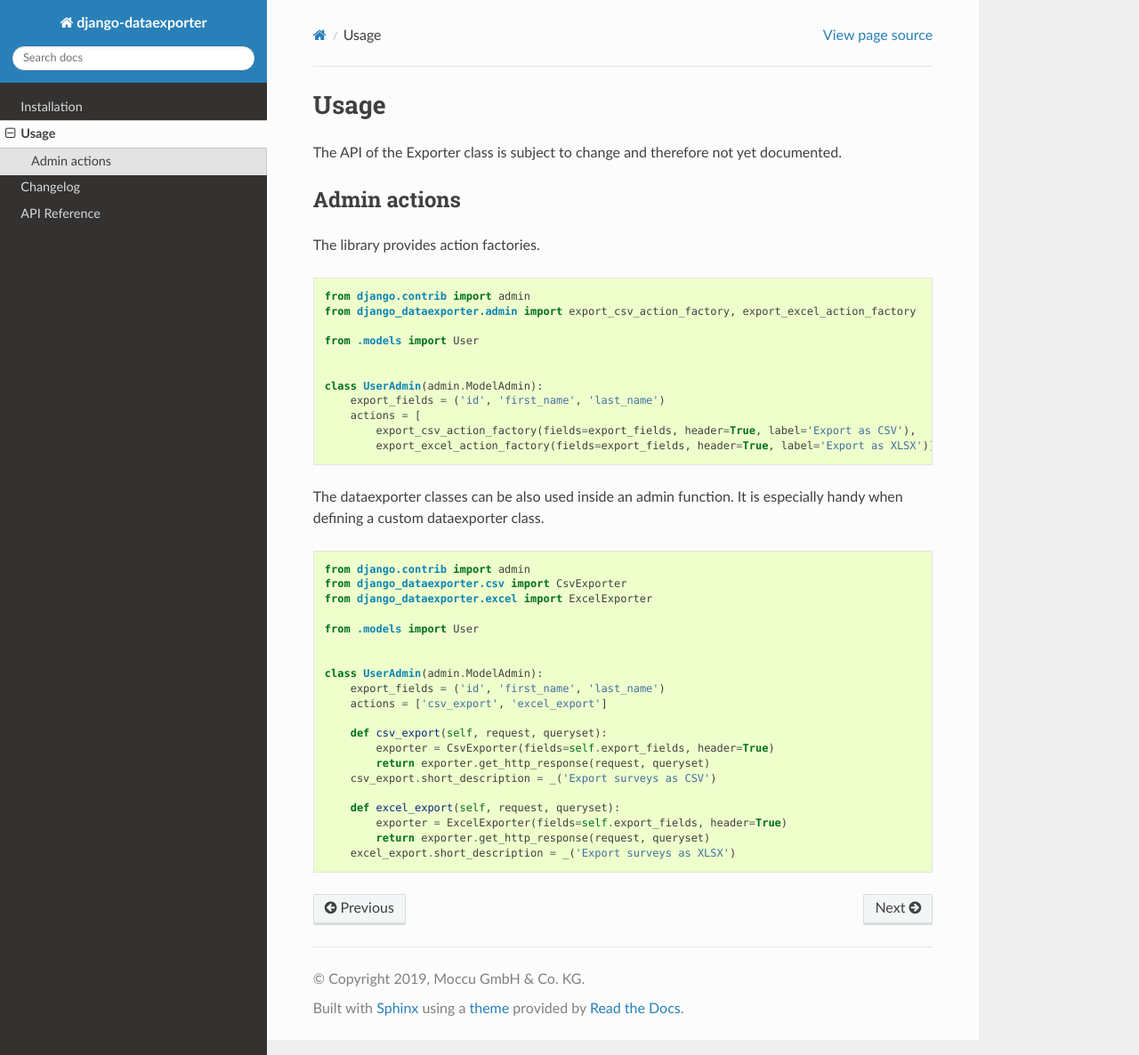
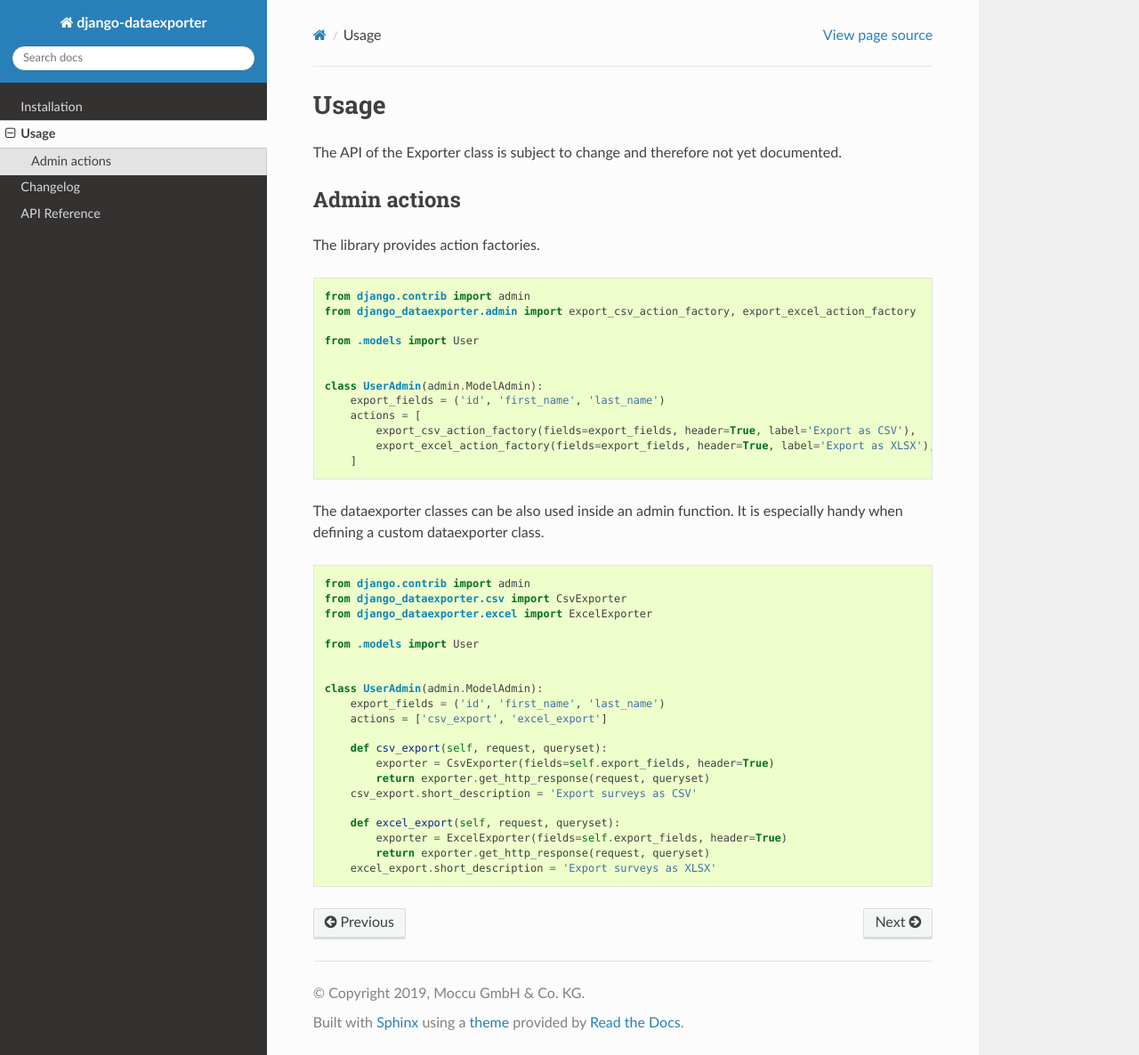
Before and after one commit to lenarother/django-dataexporter, a Sphinx documentation site: the page built from docs/usage.rst, in a window 1280 px wide and 1186 px high. Shown: the whole window at 89% size. Built offline with Sphinx 7.4.7 and the Read the Docs theme 2.0.0, drawn with Linux system fonts in a browser that asks for light colours; pages that are not in the unit, such as notebooks, are missing from menus.

Commit message:
Fix documentation (#1)

```diff
--- a/docs/usage.rst
+++ b/docs/usage.rst
@@ -21,7 +21,8 @@ The library provides action factories.
         export_fields = ('id', 'first_name', 'last_name')
         actions = [
             export_csv_action_factory(fields=export_fields, header=True, label='Export as CSV'),
-            export_excel_action_factory(fields=export_fields, header=True, label='Export as XLSX')]
+            export_excel_action_factory(fields=export_fields, header=True, label='Export as XLSX'),
+        ]
 
 
 The dataexporter classes can be also used inside an admin function.
@@ -43,9 +44,9 @@ It is especially handy when defining a custom dataexporter class.
         def csv_export(self, request, queryset):
             exporter = CsvExporter(fields=self.export_fields, header=True)
             return exporter.get_http_response(request, queryset)
-        csv_export.short_description = _('Export surveys as CSV')
+        csv_export.short_description = 'Export surveys as CSV'
 
         def excel_export(self, request, queryset):
             exporter = ExcelExporter(fields=self.export_fields, header=True)
             return exporter.get_http_response(request, queryset)
-        excel_export.short_description = _('Export surveys as XLSX')
+        excel_export.short_description = 'Export surveys as XLSX'
```
